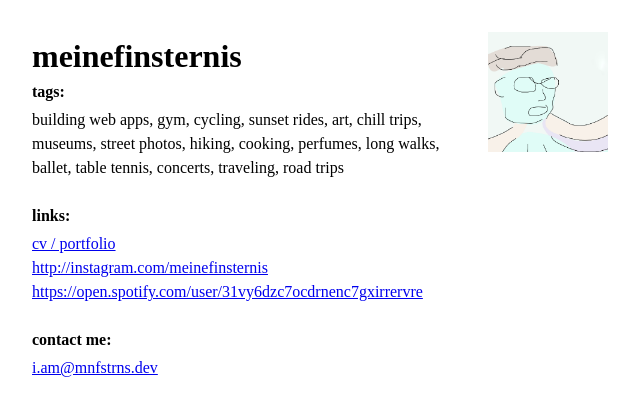
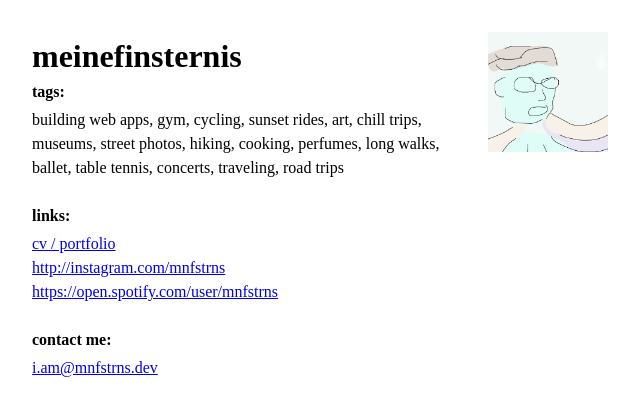
Before and after one commit to meinefinsternis/personal.page, a Next.js app: page / in a window 1280 px wide. Shown: the top 416 px of the page, without its empty margins (0-640 px from the left). Built offline with nearby package versions, Linux system fonts and the light colour scheme.

Commit message:
refactor: update link texts

```diff
--- a/src/app/page.tsx
+++ b/src/app/page.tsx
@@ -47,7 +47,7 @@ export default function Home() {
                 rel="me noopener noreferrer"
                 target="_blank"
               >
-                http://instagram.com/meinefinsternis
+                http://instagram.com/mnfstrns
               </a>
             </li>
             <li>
@@ -56,7 +56,7 @@ export default function Home() {
                 rel="me noopener noreferrer"
                 target="_blank"
               >
-                https://open.spotify.com/user/31vy6dzc7ocdrnenc7gxirrervre
+                https://open.spotify.com/user/mnfstrns
               </a>
             </li>
           </ul>
```
